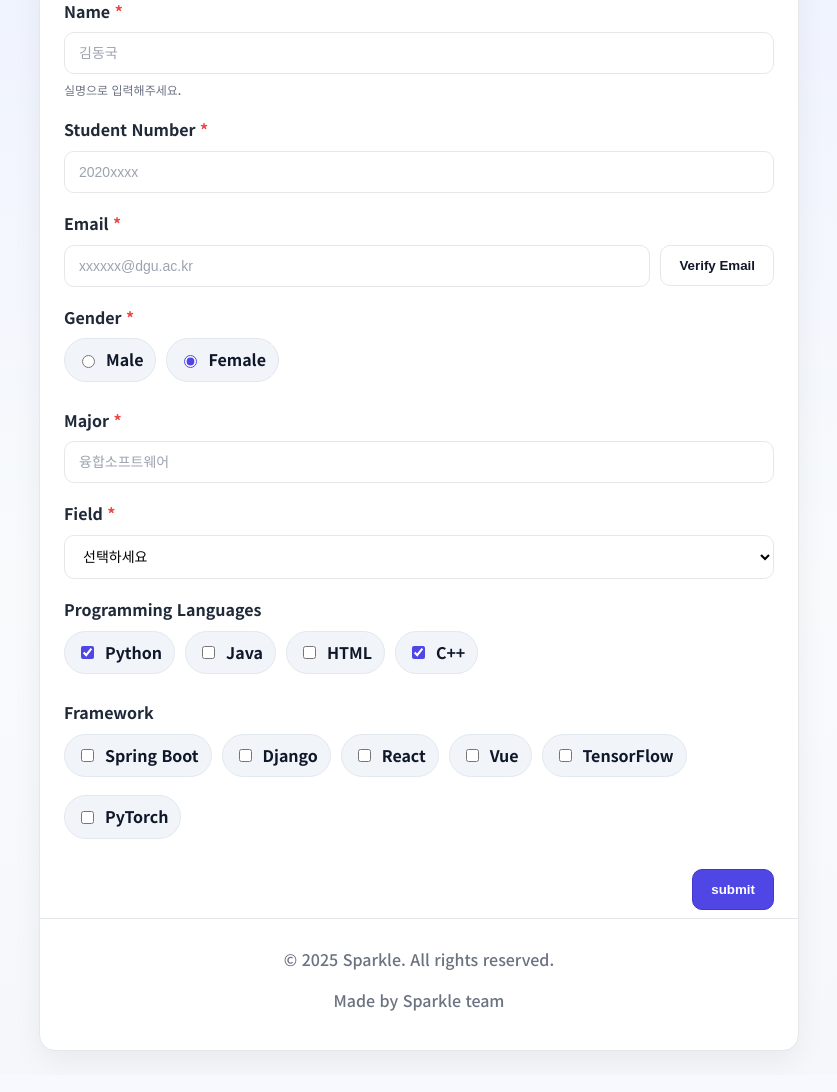
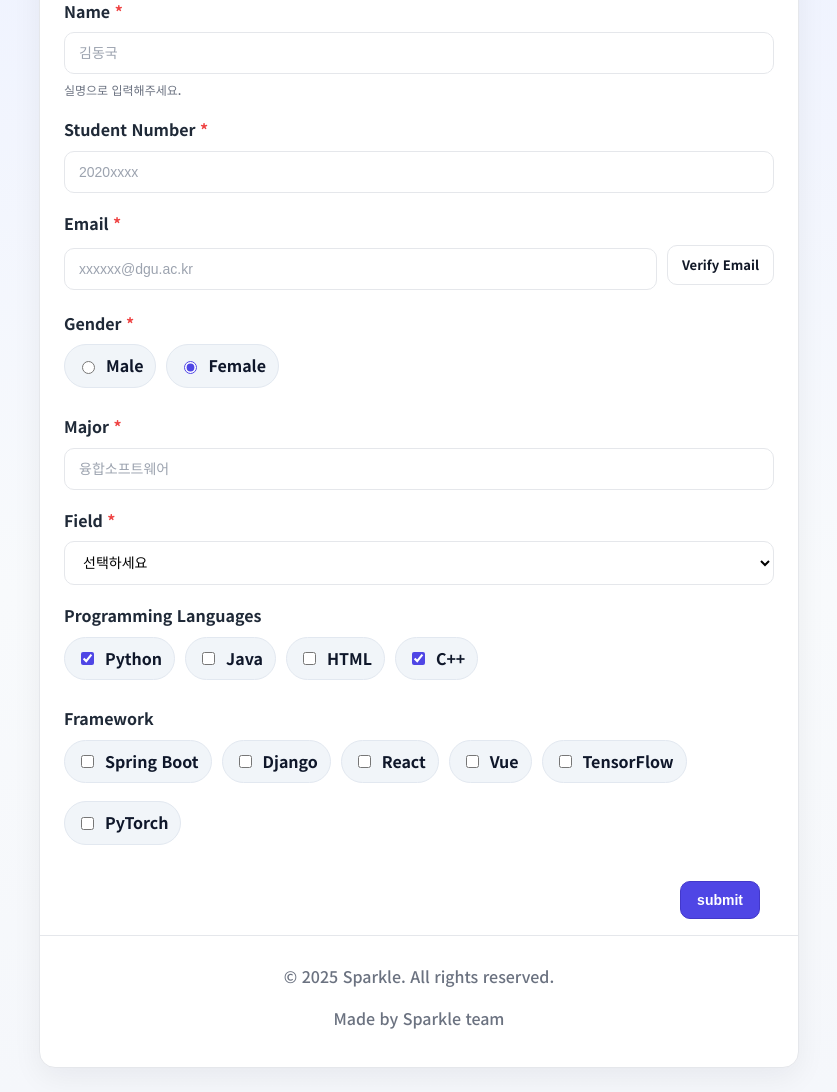
Before and after one commit to CSID-DGU/2025-2-OSSPrac-sparkle-01, a Flask app: page / in a window 1280 px wide. Shown: the part 155-1247 px from the top of the page, without its empty margins (221-1058 px from the left). Before the commit the page ends 1210 px from the top, so only its background shows below. Run offline with Flask 3, Linux system fonts and the light colour scheme.

Commit message:
3_1 email verify 기능 보완

```diff
--- a/Subject3_1/static/css/input_style.css
+++ b/Subject3_1/static/css/input_style.css
@@ -136,7 +136,7 @@ select:focus{
 
 .btn{
   display:inline-block;
-  padding:12px 18px;
+  padding:10px 16px;
   border-radius:10px;
   text-decoration:none;
   background:var(--accent);
@@ -145,6 +145,7 @@ select:focus{
   border:1px solid #4338ca;
   transition:.16s transform, .16s filter;
   cursor:pointer;
+  font-size: 14px;
 }
 .btn:hover{ filter:brightness(1.05); transform:translateY(-1px); }
 
@@ -153,12 +154,19 @@ select:focus{
   color:#111827;
   border:1px solid var(--line);
 }
-.Email_Verification{ white-space:nowrap; }
+.Email_Verification{
+  white-space:nowrap;
+  padding: 10px 14px;
+  font-size: 13px;
+  line-height: 1.4;
+}
 
 .form-actions{
-  margin-top:22px;
+  margin-top:20px;
   display:flex;
   justify-content:flex-end;
+  padding: 8px 14px;
+  font-size: 13px;
 }
 
 input:required:invalid,
@@ -169,6 +177,27 @@ input.error, select.error{
   box-shadow:0 0 0 4px rgba(239,68,68,.12);
 }
 
+.email-verify-checkbox {
+  display: none;
+}
+
+.email-message {
+  display: none;
+  margin-top: 8px;
+  color: var(--accent-2);
+  font-size: 13px;
+  font-weight: 500;
+}
+
+#email-verify-check:checked ~ .row ~ .email-message {
+  display: block;
+}
+
+#email-verify-check:checked ~ .row #email {
+  border-color: var(--accent-2);
+  box-shadow: 0 0 0 4px rgba(34, 197, 94, 0.15);
+}
+
 @media (max-width:560px){
   .header{ padding:20px; }
   .content{ padding:16px; }
--- a/Subject3_1/templates/input.html
+++ b/Subject3_1/templates/input.html
@@ -30,10 +30,12 @@
 
           <div class="form-group">
             <label for="email">Email <span class="highlight">*</span></label>
+            <input type="checkbox" id="email-verify-check" class="email-verify-checkbox">
             <div class="row">
               <input type="email" id="email" name="email" placeholder="xxxxxx@dgu.ac.kr" required>
-              <button class="btn btn-ghost Email_Verification" type="button">Verify Email</button>
+              <label for="email-verify-check" class="btn btn-ghost Email_Verification">Verify Email</label>
             </div>
+            <small class="email-message">✓ 사용 가능한 이메일입니다.</small>
           </div>
 
           <div class="form-group">
```
